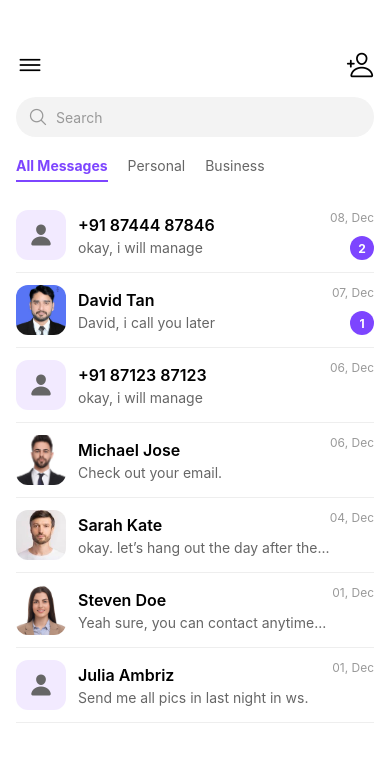
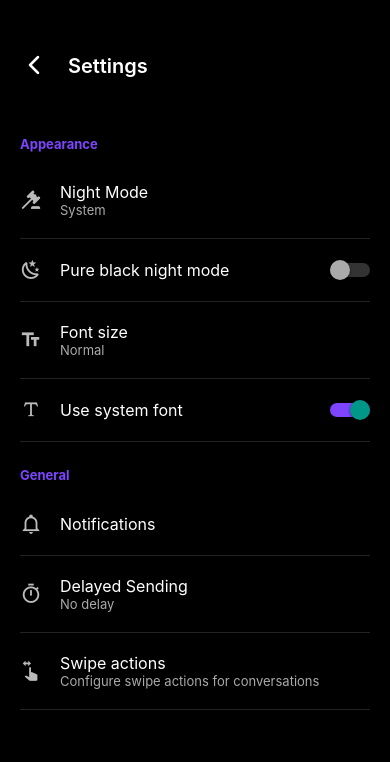
Before and after one commit to trushaavaiya/Messenger, a React Native app: screen /Screen9 in a window 390 px wide. Shown: the top 762 px of the page. Built offline with nearby package versions, Linux system fonts and the light colour scheme.

Commit message:
added global component for screen 23

```diff
--- a/App.js
+++ b/App.js
@@ -18,7 +18,7 @@ import {
 // import Screen2 from './src/Screen2';
 // import Screen3 from './src/Screen3';
 // import Screen4 from './src/Screen4';
-import Screen5 from './src/Screen5';
+// import Screen5 from './src/Screen5';
 // import Screen6 from './src/Screen6';
 // import Screen7 from './src/Screen7';
 // import Screen8 from './src/Screen8';
@@ -44,7 +44,7 @@ import Screen5 from './src/Screen5';
 // import Screen20 from './src/Screen20';
 // import Screen21 from './src/Screen21';
 // import Screen22 from './src/Screen22';
-// import Screen23 from './src/Screen23';
+import Screen23 from './src/Screen23';
 // import Screen24 from './src/Screen24';
 
 
@@ -61,7 +61,7 @@ function App() {
       {/* <Screen2/> */}
       {/* <Screen3/> */}
       {/* <Screen4 /> */}
-      <Screen5/>
+      {/* <Screen5/> */}
       {/* <Screen6/> */}
       {/* <Screen7/> */}
       {/* <Screen8/> */}
@@ -79,7 +79,7 @@ function App() {
        {/* <Screen19/>  */}
        {/* <Screen20/>  */}
        {/* <Screen21/>  */}
-       {/* <Screen23/>  */}
+       <Screen23/>
        {/* <Screen24/>  */}
     </View>
     </GestureHandlerRootView>
--- a/src/Screen23.js
+++ b/src/Screen23.js
@@ -9,6 +9,7 @@ import {
 } from 'react-native';
 import Ionicons from 'react-native-vector-icons/Ionicons';
 import Icon from 'react-native-vector-icons/MaterialCommunityIcons';
+import SettingItem from './components/SettingItem';
 
 import Colors from './constants/colors';
 import Fonts from './constants/fonts';
@@ -30,13 +31,7 @@ const SettingsScreen = () => {
 
 {/* we should be able to change this part */}
 
-      <View style={styles.settingRow}>
-        <Icon name="gavel" size={22} color={Colors.lightText} style={styles.icon} />
-        <View style={styles.settingTextContainer}>
-          <Text style={styles.settingTitle}>Night Mode</Text>
-          <Text style={styles.settingSubtitle}>System</Text>
-        </View>
-      </View>
+      <SettingItem icon="gavel" title="Night Mode" subtitle="System" />
 
       <View style={styles.settingRow}>
         <Icon name="weather-night" size={22} color={Colors.lightText} style={styles.icon} />
@@ -51,59 +46,25 @@ const SettingsScreen = () => {
         />
       </View>
 {/* we should be able to change this part */}
-      <View style={styles.settingRow}>
-        <Icon name="format-size" size={22} color={Colors.lightText} style={styles.icon} />
-        <View style={styles.settingTextContainer}>
-          <Text style={styles.settingTitle}>Font size</Text>
-          <Text style={styles.settingSubtitle}>Normal</Text>
-        </View>
-      </View>
+      <SettingItem icon="format-size" title="Font size" subtitle="Normal" />
 
-      <View style={styles.settingRow}>
-        <Icon name="format-text" size={22} color={Colors.lightText} style={styles.icon} />
-        <View style={styles.settingTextContainer}>
-          <Text style={styles.settingTitle}>Use system font</Text>
-        </View>
-        <Switch
-          value={useSystemFont}
-          onValueChange={setUseSystemFont}
-          trackColor={{ false: Colors.lightBorder, true: Colors.accentPurple }}
-          thumbColor={useSystemFont ? Colors.buttonText : Colors.grayTextLight}
-        />
-      </View>
+      <SettingItem
+  icon="format-text"
+  title="Use system font"
+  showSwitch={true}
+  switchValue={useSystemFont}
+  onSwitchChange={setUseSystemFont}
+/>
 
       <Text style={styles.sectionHeader}>General</Text>
 
-      <View style={styles.settingRow}>
-        <Icon name="bell-outline" size={22} color={Colors.lightText} style={styles.icon} />
-        <View style={styles.settingTextContainer}>
-          <Text style={styles.settingTitle}>Notifications</Text>
-        </View>
-      </View>
-{/* we should be able to change this part */}
-      <View style={styles.settingRow}>
-        <Icon name="timer-outline" size={22} color={Colors.lightText} style={styles.icon} />
-        <View style={styles.settingTextContainer}>
-          <Text style={styles.settingTitle}>Delayed Sending</Text>
-          <Text style={styles.settingSubtitle}>No delay</Text>
-        </View>
-      </View>
-
-      <View style={styles.settingRow}>
-        <Icon
-          name="gesture-swipe-horizontal"
-          size={22}
-          color={Colors.lightText}
-          style={styles.icon}
-        />
-{/*        we should be able to change this part  */}
-        <View style={styles.settingTextContainer}>
-          <Text style={styles.settingTitle}>Swipe actions</Text>
-          <Text style={styles.settingSubtitle}>
-            Configure swipe actions for conversations
-          </Text>
-        </View>
-      </View>
+      <SettingItem icon="bell-outline" title="Notifications" />
+<SettingItem icon="timer-outline" title="Delayed Sending" subtitle="No delay" />
+<SettingItem
+  icon="gesture-swipe-horizontal"
+  title="Swipe actions"
+  subtitle="Configure swipe actions for conversations"
+/>
     </ScrollView>
   );
 };
```
